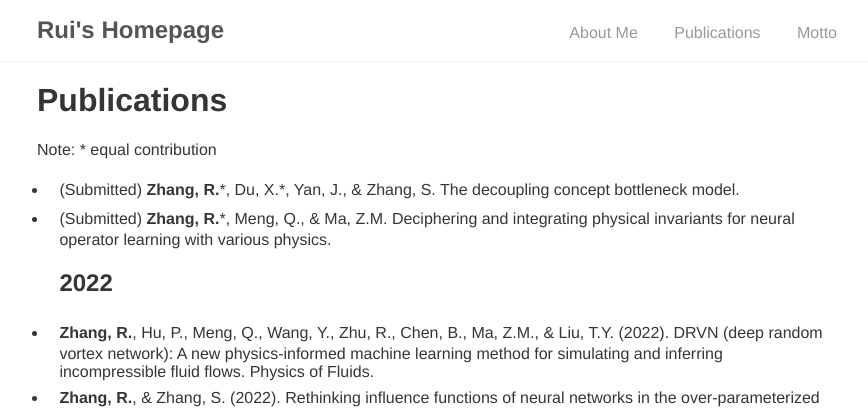
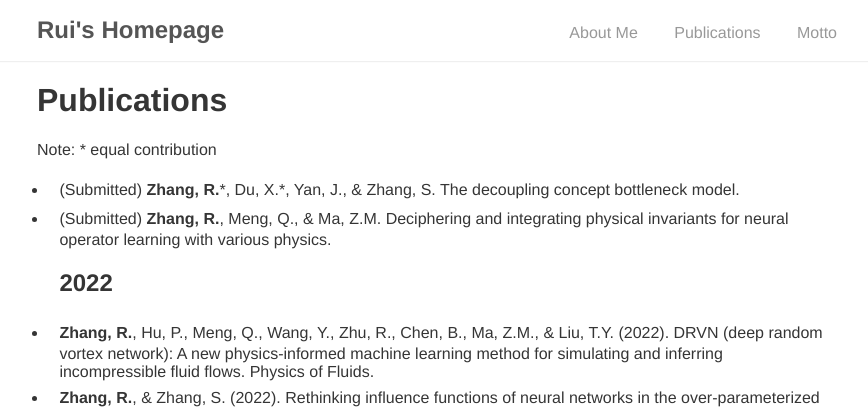
Before and after one commit to optray/optray.github.io, a Jekyll site: the page built from publication/index.md, in a window 1280 px wide. Shown: the top 409 px of the page, without its empty margins (203-1071 px from the left). Built offline with Jekyll 4.4.1, drawn with Linux system fonts in a browser that asks for light colours; our own code applies the rules of GitHub Pages for plain Markdown files.

```diff
--- a/publication/index.md
+++ b/publication/index.md
@@ -5,7 +5,7 @@ layout: base
 # Publications
 Note: * equal contribution
 + (Submitted) **Zhang, R.**\*, Du, X.\*, Yan, J., & Zhang, S. The decoupling concept bottleneck model.
-+ (Submitted) **Zhang, R.**\*, Meng, Q., & Ma, Z.M. Deciphering and integrating physical invariants for neural operator learning with various physics.
++ (Submitted) **Zhang, R.**, Meng, Q., & Ma, Z.M. Deciphering and integrating physical invariants for neural operator learning with various physics.
 ## 2022
 + **Zhang, R.**, Hu, P., Meng, Q., Wang, Y., Zhu, R., Chen, B., Ma, Z.M., & Liu, T.Y. (2022). DRVN (deep random vortex network): A new physics-informed machine learning method for simulating and inferring incompressible fluid flows. Physics of Fluids.
 + **Zhang, R.**, & Zhang, S. (2022). Rethinking influence functions of neural networks in the over-parameterized regime. In Proceedings of the AAAI Conference on Artificial Intelligence.
```
